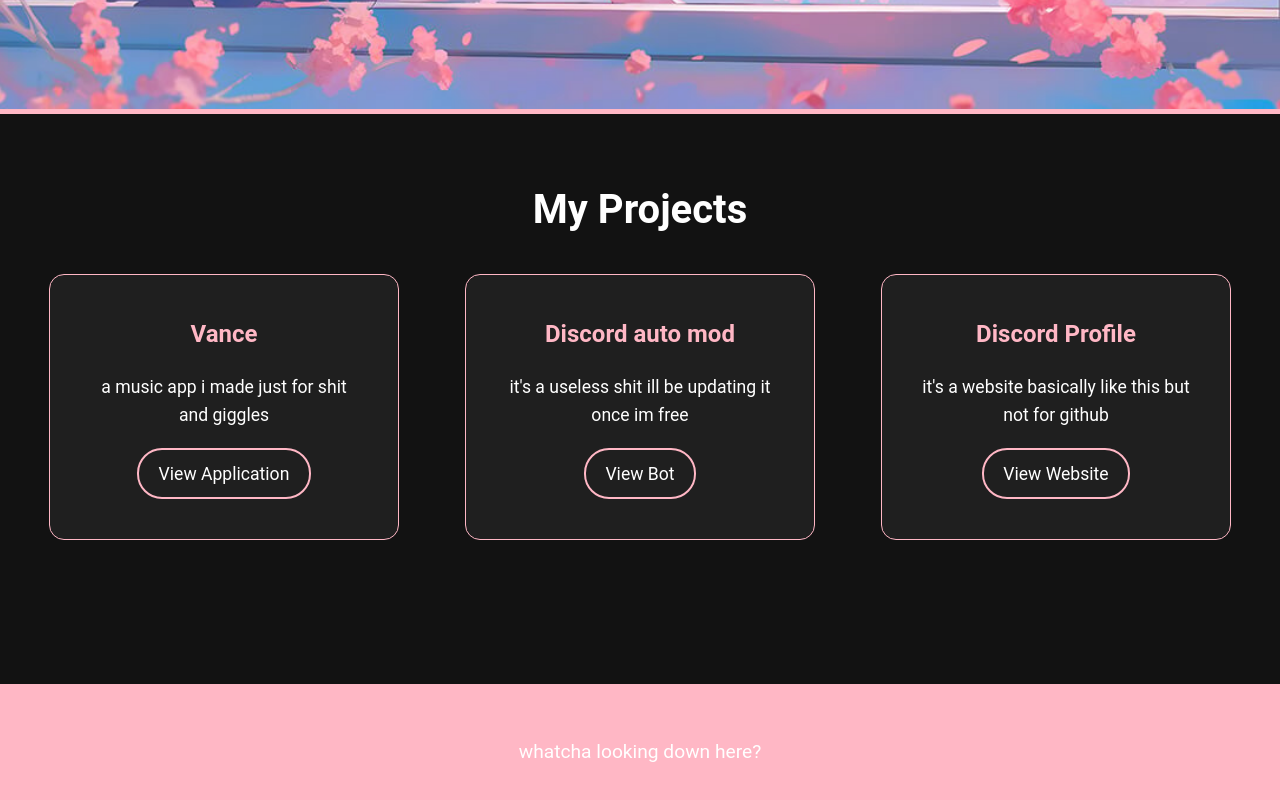
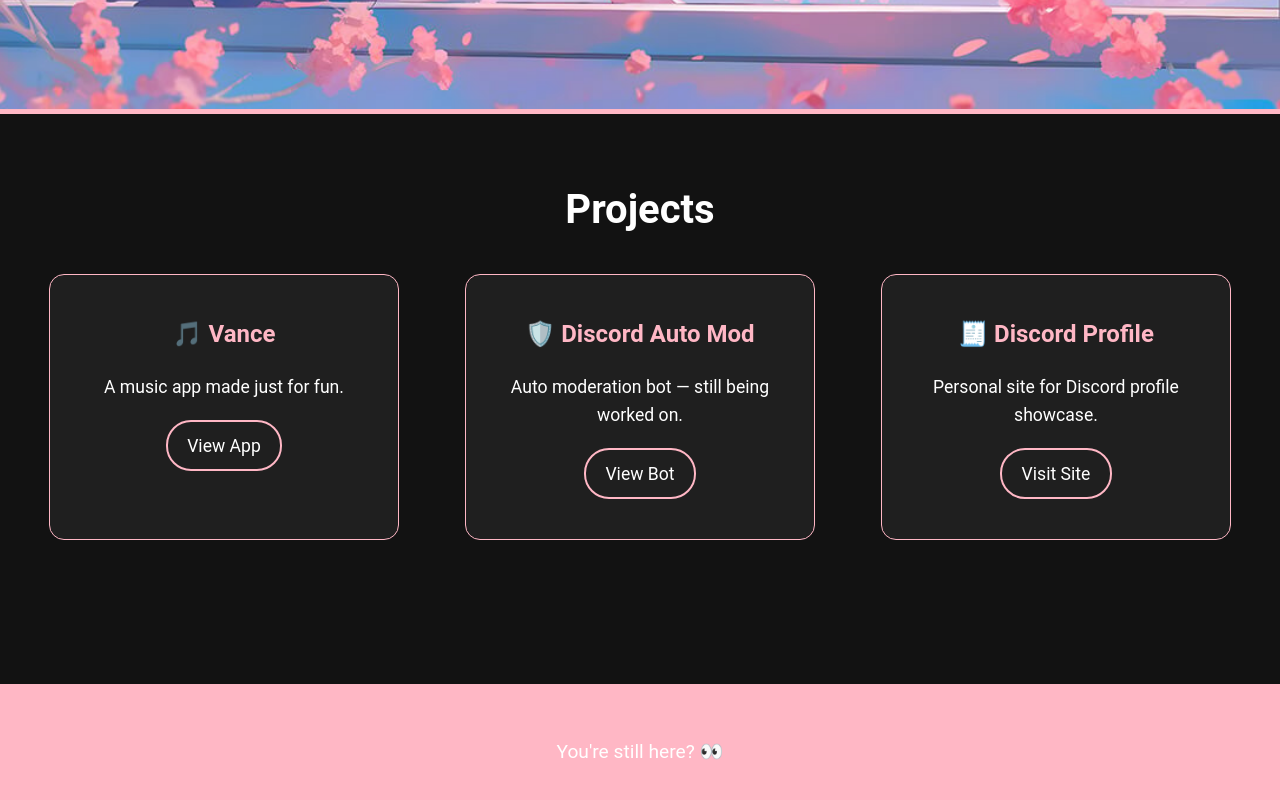
Before and after one commit to boyratata/Github-info, a plain HTML site: page index.html in a window 1280 px wide. Shown: the part 910-1710 px from the top of the page. Drawn offline with Linux system fonts and the light colour scheme; no server answers.

Commit message:
Update index.html

```diff
--- a/index.html
+++ b/index.html
@@ -21,28 +21,28 @@
       <img id="profile-avatar" class="profile-img" src="" alt="Profile Picture" />
       <h1 id="profile-name">Loading...</h1>
       <p id="profile-bio">Fetching bio...</p>
-      <a id="profile-link" href="https://github.com/boyratata" target="_blank" class="btn">View My GitHub</a>
+      <a id="profile-link" href="https://github.com/boyratata" target="_blank" class="btn">🔗 Visit My GitHub</a>
     </div>
   </header>
 
   <section class="projects" style="display: none;">
     <div class="container">
-      <h2>My Projects</h2>
+      <h2>Projects</h2>
       <div class="project-grid" id="repo-container">
         <div class="project-card">
-          <h3>Vance</h3>
-          <p>a music app i made just for shit and giggles</p>
-          <a href="https://github.com/boyratata/vancex" target="_blank" class="btn">View Application</a>
+          <h3>🎵 Vance</h3>
+          <p>A music app made just for fun.</p>
+          <a href="https://github.com/boyratata/vancex" target="_blank" class="btn">View App</a>
         </div>
         <div class="project-card">
-          <h3>Discord auto mod</h3>
-          <p>it's a useless shit ill be updating it once im free</p>
+          <h3>🛡️ Discord Auto Mod</h3>
+          <p>Auto moderation bot — still being worked on.</p>
           <a href="https://boyratata.github.io/ZeoBotOfficial/" target="_blank" class="btn">View Bot</a>
         </div>
-		<div class="project-card">
-          <h3>Discord Profile</h3>
-          <p>it's a website basically like this but not for github</p>
-          <a href="https://boyratata.github.io/" target="_blank" class="btn">View Website</a>
+        <div class="project-card">
+          <h3>🧾 Discord Profile</h3>
+          <p>Personal site for Discord profile showcase.</p>
+          <a href="https://boyratata.github.io/" target="_blank" class="btn">Visit Site</a>
         </div>
       </div>
     </div>
@@ -50,7 +50,7 @@
 
   <footer style="display: none;">
     <div class="container">
-      <p>whatcha looking down here?</p>
+      <p>You're still here? 👀</p>
     </div>
   </footer>
 
```
